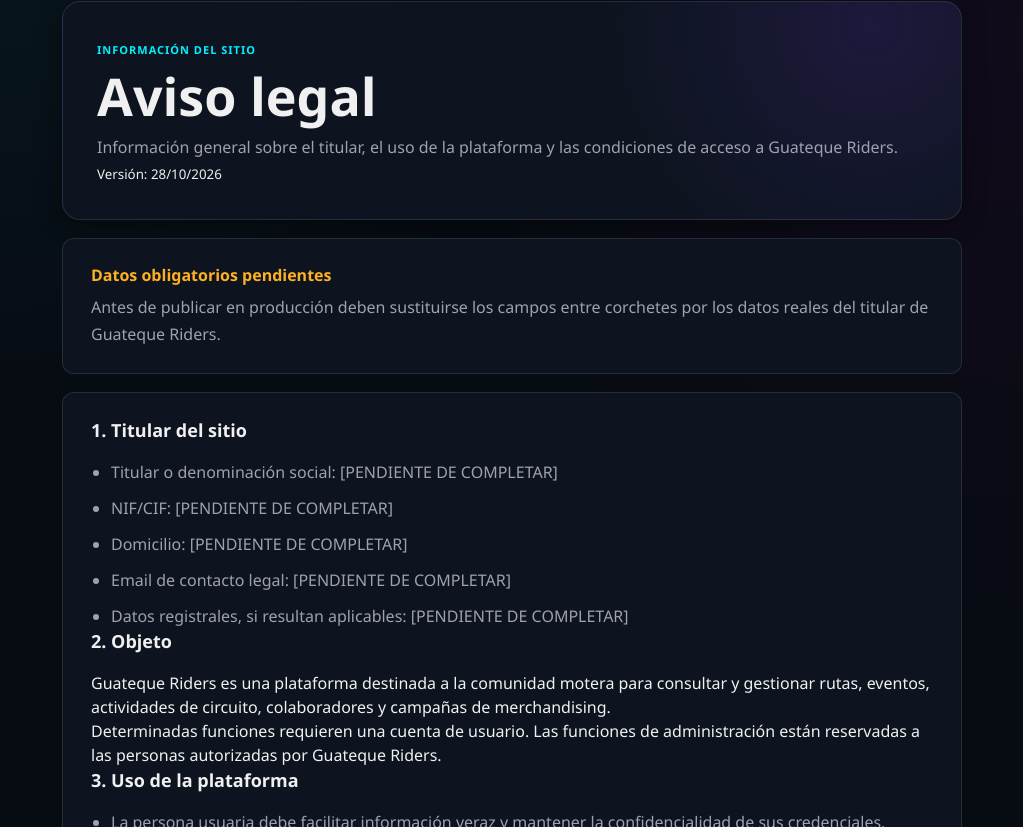
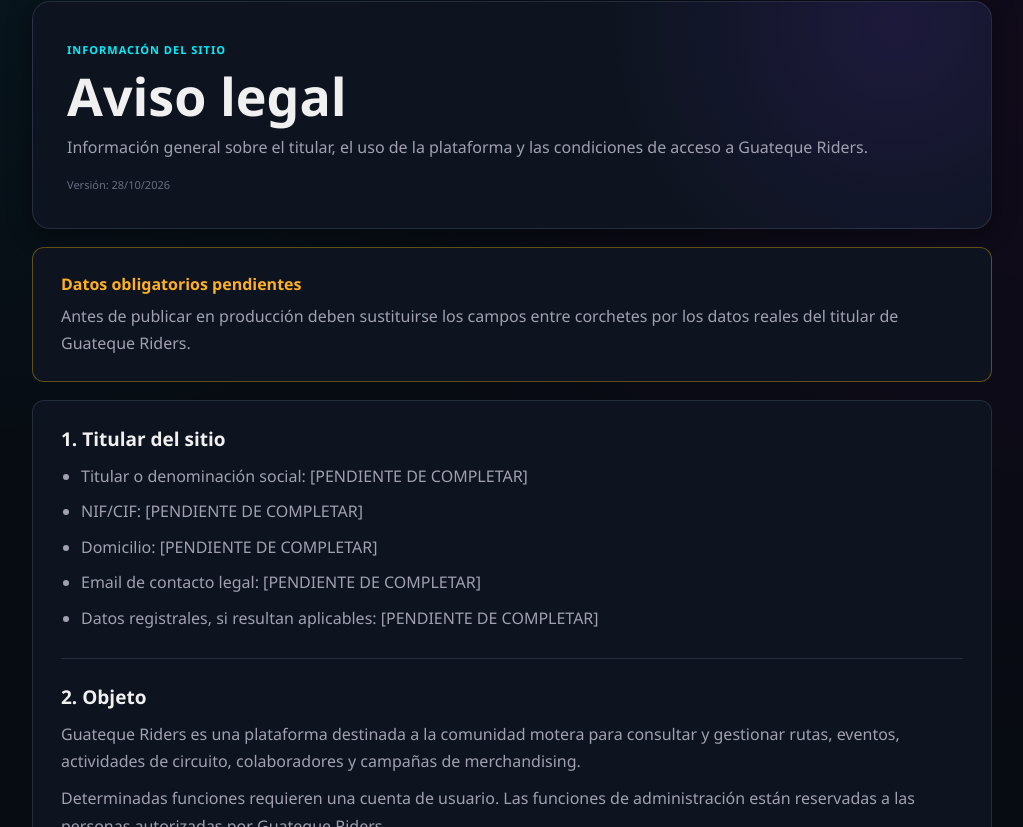
Before and after one commit to jMolina2806/GuatequeRiders, a React (Vite) app in the folder apps/web/: page /legal in a window 1280 px wide. Shown: the part 113-940 px from the top of the page, without its empty margins (128-1151 px from the left). Built offline with nearby package versions, Linux system fonts and the light colour scheme; no server answers.

Commit message:
style: improve legal document layout

```diff
--- a/apps/web/src/pages/LegalInfoPage.css
+++ b/apps/web/src/pages/LegalInfoPage.css
@@ -1,5 +1,5 @@
 .legal-info {
-  max-width: 900px;
+  max-width: 960px;
   margin: 0 auto;
   padding: 34px 0 54px;
 }
@@ -30,19 +30,33 @@
 }
 
 .legal-info__header p,
-.legal-info__notice p {
+.legal-info__notice p,
+.legal-info__reference p,
+.legal-info__block p {
   margin: 0;
   color: var(--color-text-secondary);
   line-height: 1.7;
 }
 
+.legal-info__header small {
+  display: block;
+  margin-top: 16px;
+  color: var(--color-muted);
+  font-size: 11px;
+}
+
 .legal-info__notice,
-.legal-info__content {
+.legal-info__content,
+.legal-info__reference {
   margin-top: 18px;
   padding: 24px 28px;
   border: 1px solid var(--color-border);
   border-radius: var(--radius-lg);
   background: var(--color-surface);
+}
+
+.legal-info__notice {
+  border-color: rgba(255, 193, 7, 0.35);
 }
 
 .legal-info__notice strong {
@@ -51,17 +65,40 @@
   color: var(--color-warning);
 }
 
-.legal-info__content h2 {
-  margin: 0 0 16px;
-  font-size: 18px;
+.legal-info__content {
+  display: grid;
+  gap: 26px;
 }
 
-.legal-info__content ul {
+.legal-info__block {
   display: grid;
-  gap: 12px;
+  gap: 10px;
+}
+
+.legal-info__block + .legal-info__block {
+  padding-top: 24px;
+  border-top: 1px solid var(--color-border);
+}
+
+.legal-info__block h2 {
+  margin: 0;
+  color: var(--color-text);
+  font-size: 19px;
+}
+
+.legal-info__block ul {
+  display: grid;
+  gap: 10px;
   margin: 0;
   padding-left: 20px;
   color: var(--color-text-secondary);
+  line-height: 1.6;
+}
+
+.legal-info__reference strong {
+  display: block;
+  margin-bottom: 7px;
+  color: var(--color-primary);
 }
 
 @media (max-width: 640px) {
@@ -71,7 +108,8 @@
 
   .legal-info__header,
   .legal-info__notice,
-  .legal-info__content {
+  .legal-info__content,
+  .legal-info__reference {
     padding: 22px 20px;
   }
 }
```
